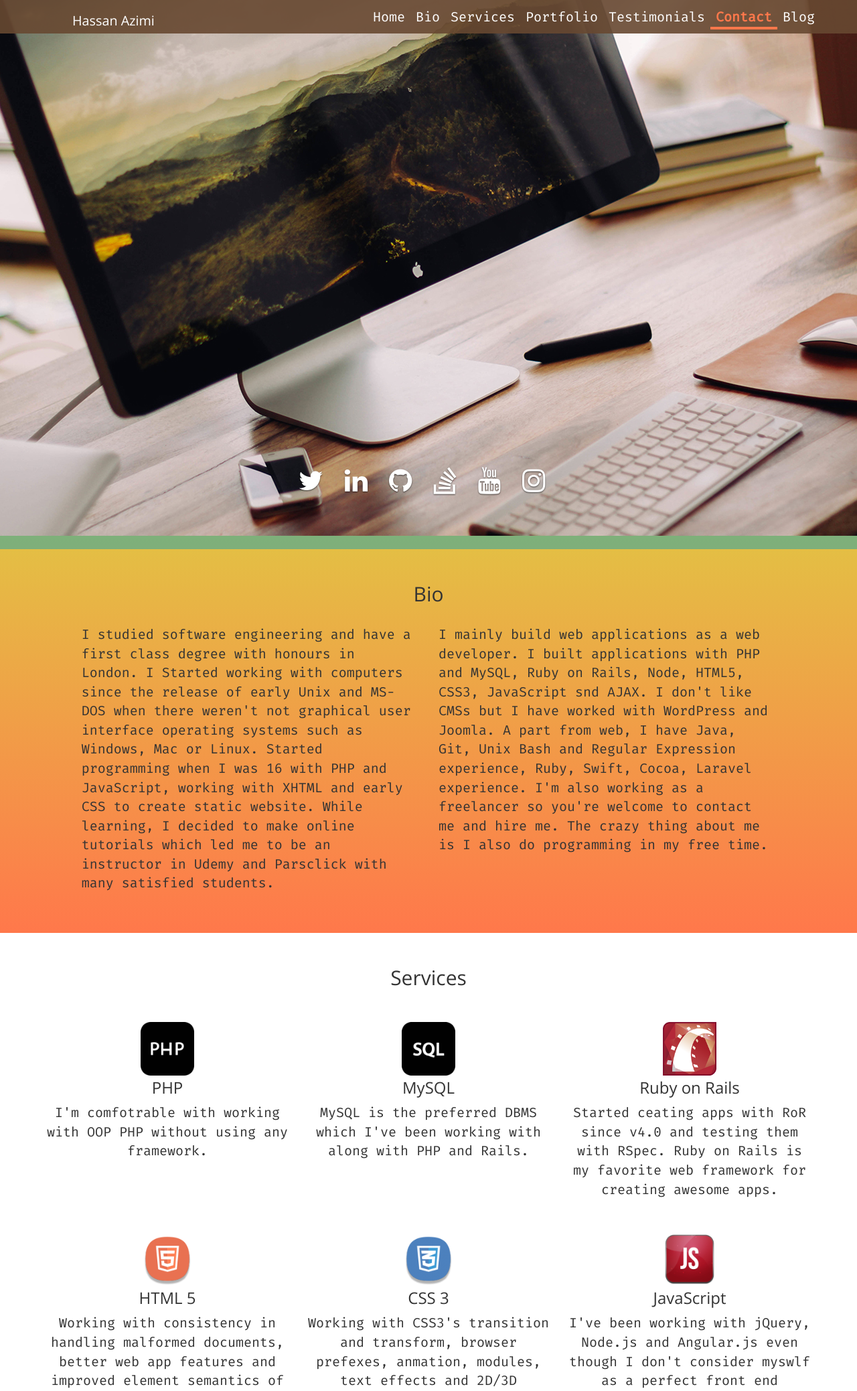
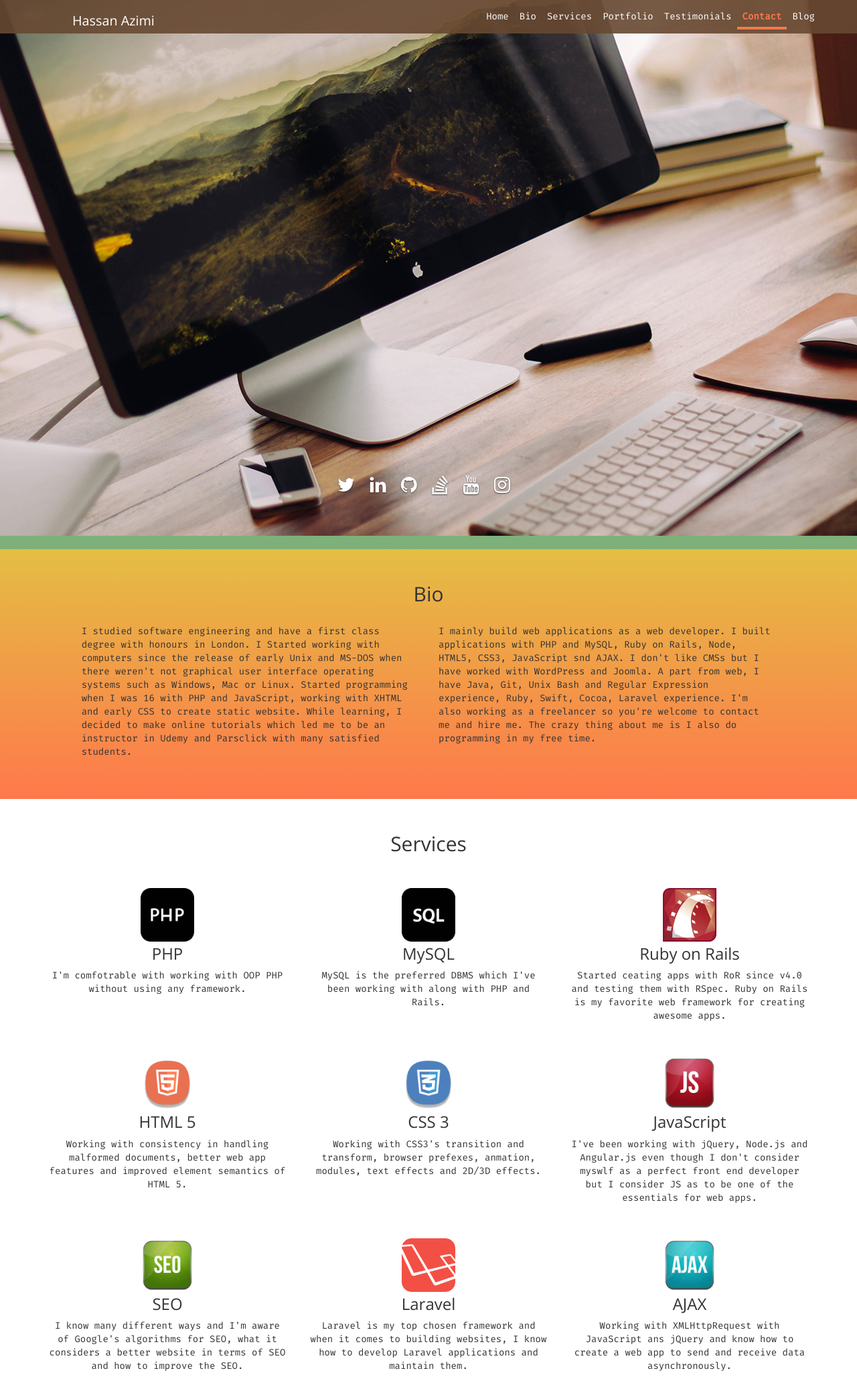
Before and after one commit to azimidev/azimidev.github.io, a PHP site: page / in a window 1280 px wide. Shown: the top 2077 px of the page at 67% size. Run offline with PHP 8.4, Linux system fonts and the light colour scheme; some libraries are stand-ins or nearby versions.

```diff
--- a/css/style.css
+++ b/css/style.css
@@ -3,8 +3,6 @@
 /**  Basic Page CSS **/
 body {
 	font-family : 'Fira Mono', monospace, sans-serif;
-	font-weight : 300;
-	font-size   : 2em;
 	position    : relative;
 }
 
```
